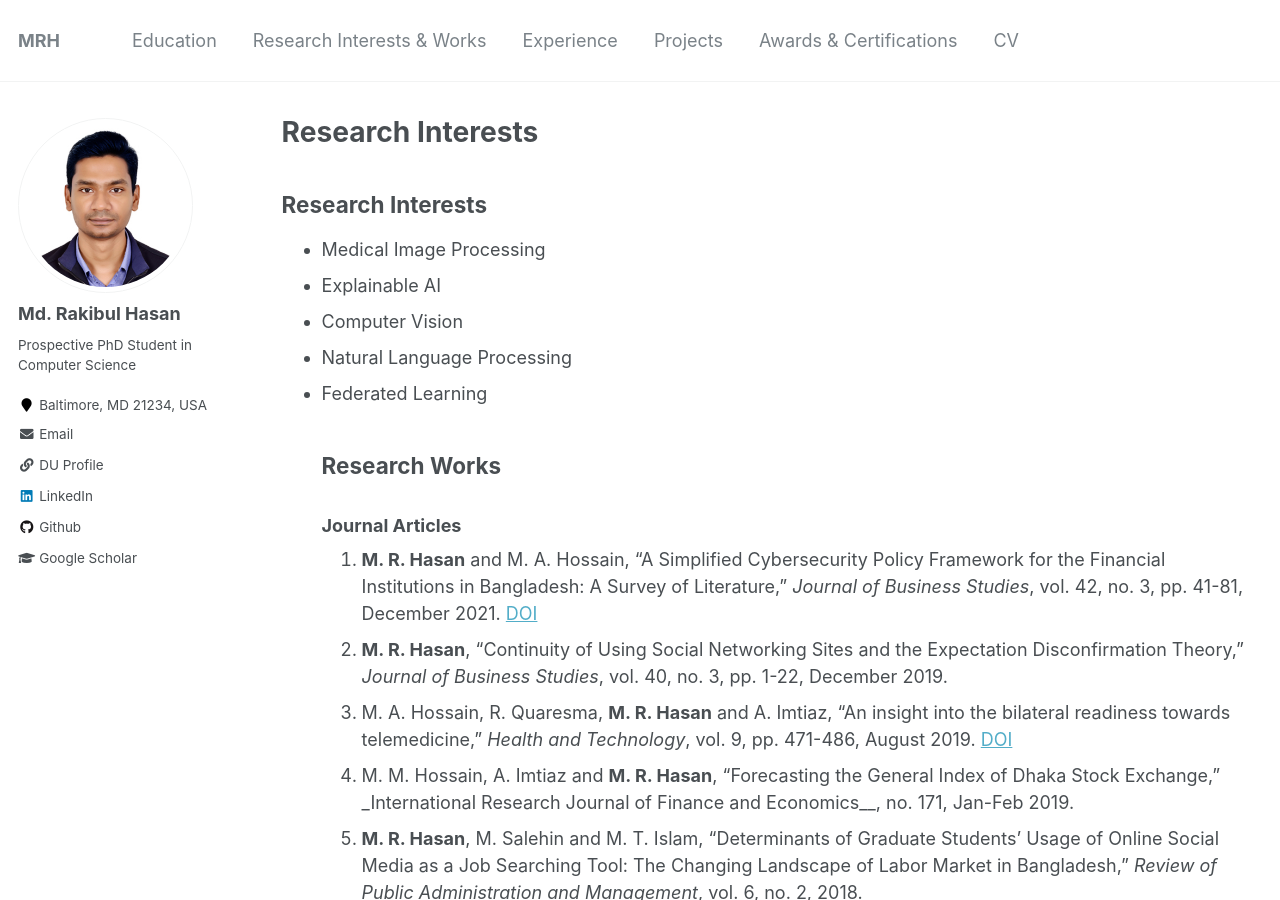
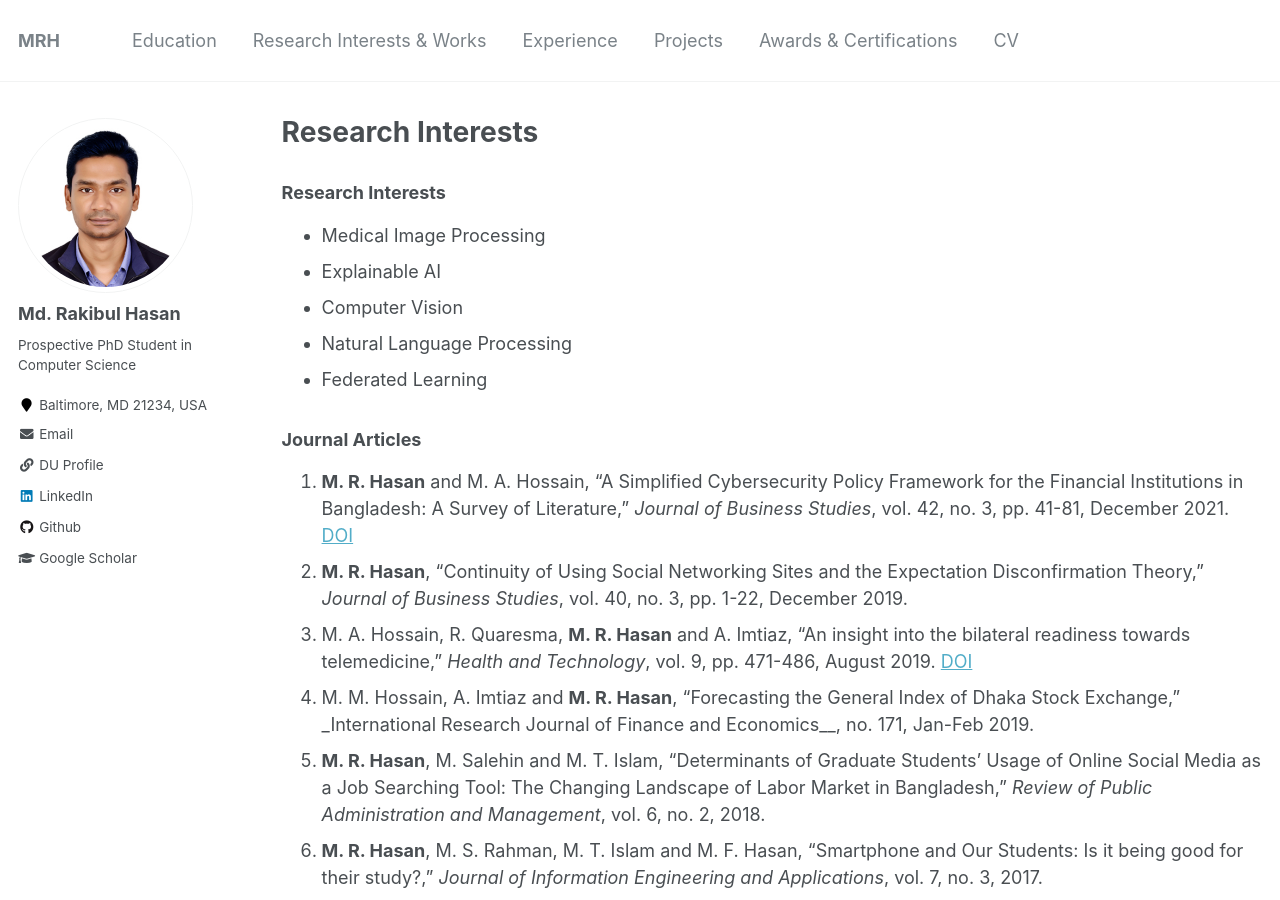
Before and after one commit to Hasan-MdRakibul/hasan-mdrakibul.github.io, a Jekyll site: the page built from _pages/research.md, in a window 1280 px wide and 900 px high. Built offline with Jekyll 4.4.1, drawn with Linux system fonts in a browser that asks for light colours; our own code applies the rules of GitHub Pages for plain Markdown files.

Commit message:
init changes

```diff
--- a/_data/navigation.yml
+++ b/_data/navigation.yml
@@ -2,7 +2,6 @@
 main:
   - title: "Education"
     url: /Education/
-
 
   - title: "Research Interests & Works"
     url: /research/
--- a/_pages/research.html
+++ b/_pages/research.html
@@ -1,6 +1,6 @@
 ---
 layout: archive
-title: "Research Interests & Works"
+title: "Research"
 permalink: /research/
 author_profile: true
 ---
--- a/_pages/research.md
+++ b/_pages/research.md
@@ -1,17 +1,18 @@
 ---
 layout: archive
-#title: "Education"
+#title: "Research"
 permalink: /research/
 author_profile: true
 ---
 
-## Research Interests
+### Research Interests
 - Medical Image Processing
 - Explainable AI
 - Computer Vision
 - Natural Language Processing
 - Federated Learning
-## Research Works
+
+
 ### Journal Articles
 1. **M. R. Hasan** and M. A. Hossain, "A Simplified Cybersecurity Policy Framework for the Financial Institutions in Bangladesh: A Survey of Literature," _Journal of Business Studies_, vol. 42, no. 3, pp. 41-81, December 2021. [DOI](https://doi.org/10.3329/dujbst.v42i3.65120)
 2. **M. R. Hasan**, "Continuity of Using Social Networking Sites and the Expectation Disconfirmation Theory," _Journal of Business Studies_, vol. 40, no. 3, pp. 1-22, December 2019.
```
